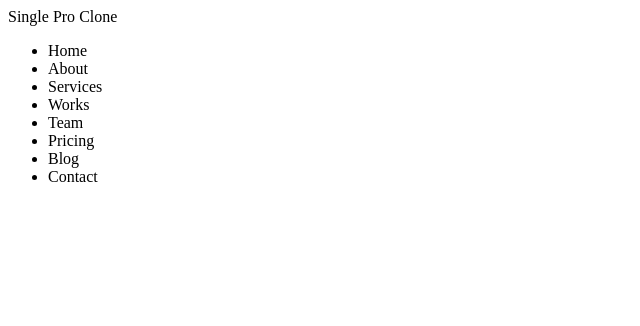
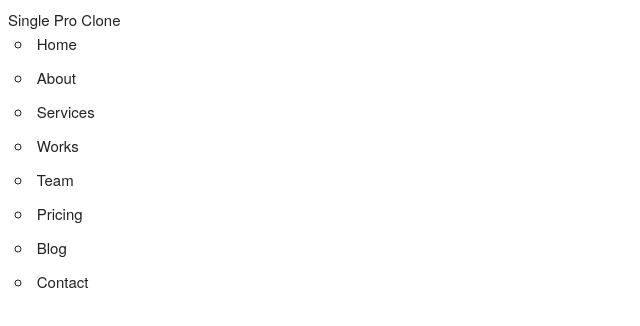
Before and after one commit to OlalKeith/Hackathonclone, a plain HTML site: page index.html in a window 1280 px wide. Shown: the whole page, without its empty margins (0-640 px from the left). Drawn offline with nearby package versions, Linux system fonts and the light colour scheme.

Commit message:
linkingskeletoncss

```diff
--- a/index.html
+++ b/index.html
@@ -1,7 +1,11 @@
 <!DOCTYPE html>
 <html>
 <head>
-<title>a title</title>
+    <meta charset="utf-8">
+<title>Hackathonclone</title>
+     <link rel="stylesheet" href="https://cdnjs.cloudflare.com/ajax/libs/skeleton/2.0.4/skeleton.min.css"/>
+ <link rel="stylesheet" href="css/site.css" media="screen" title="no title" charset="utf-8">
+    <link rel="stylesheet" href="https://fonts.googleapis.com/css?family=Nunito" media="screen">
 </head>
 <body>
 <nav>
--- a/style.css
+++ b/style.css
@@ -23,4 +23,17 @@
 .nav-bar{
   font-style: "Nunito";
   font-size: 18px;
-  color:w
+  color:
+
+}
+body{
+ background-image: url(assets/6826534-hd-background.jpg); -webkit-background-size: cover;
+  -moz-background-size: cover;
+  -o-background-size: cover;
+  background-size: cover;
+  filter: blur(0.5%);
+}
+.centy{
+  text-align: center;
+  left: 30%;
+}
```
